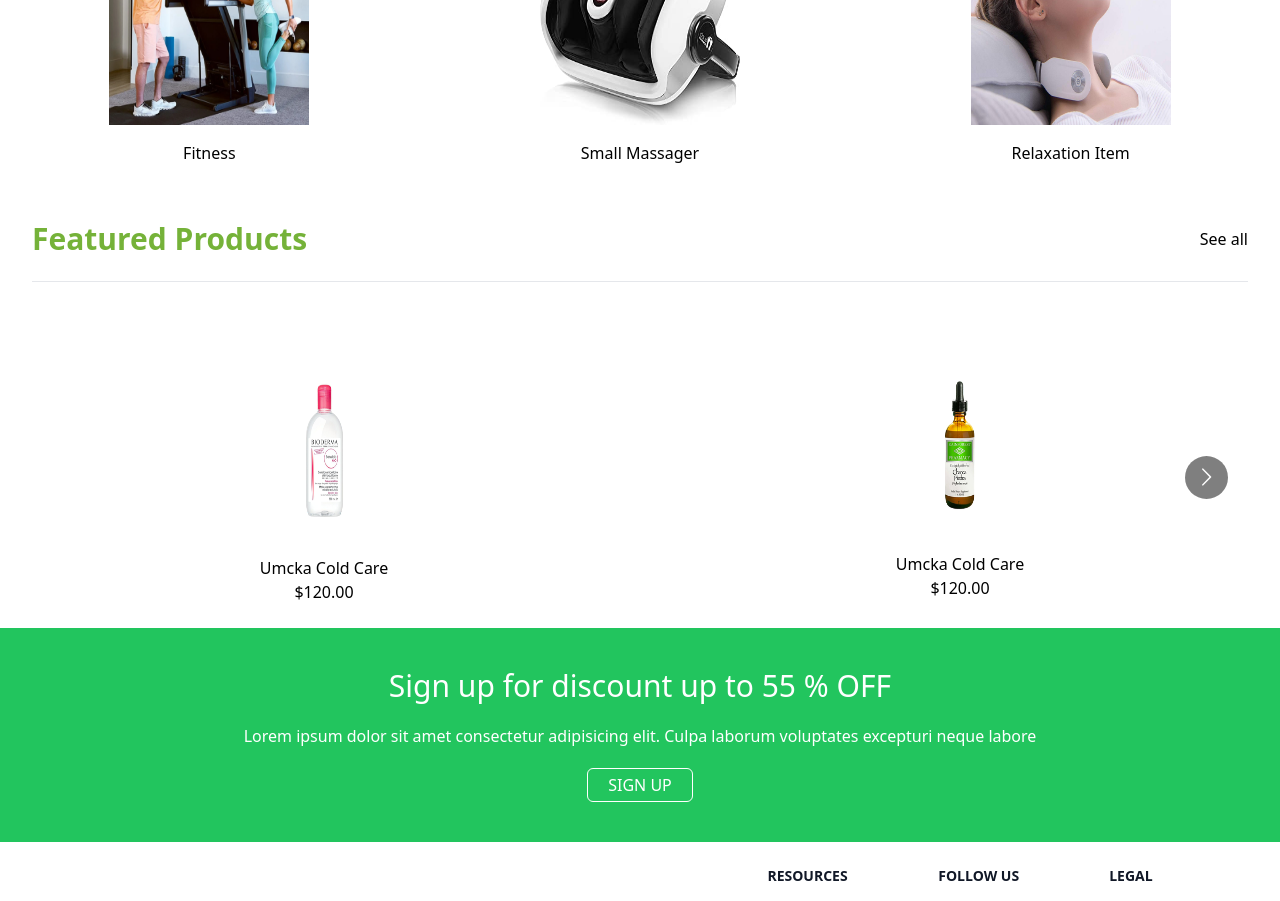
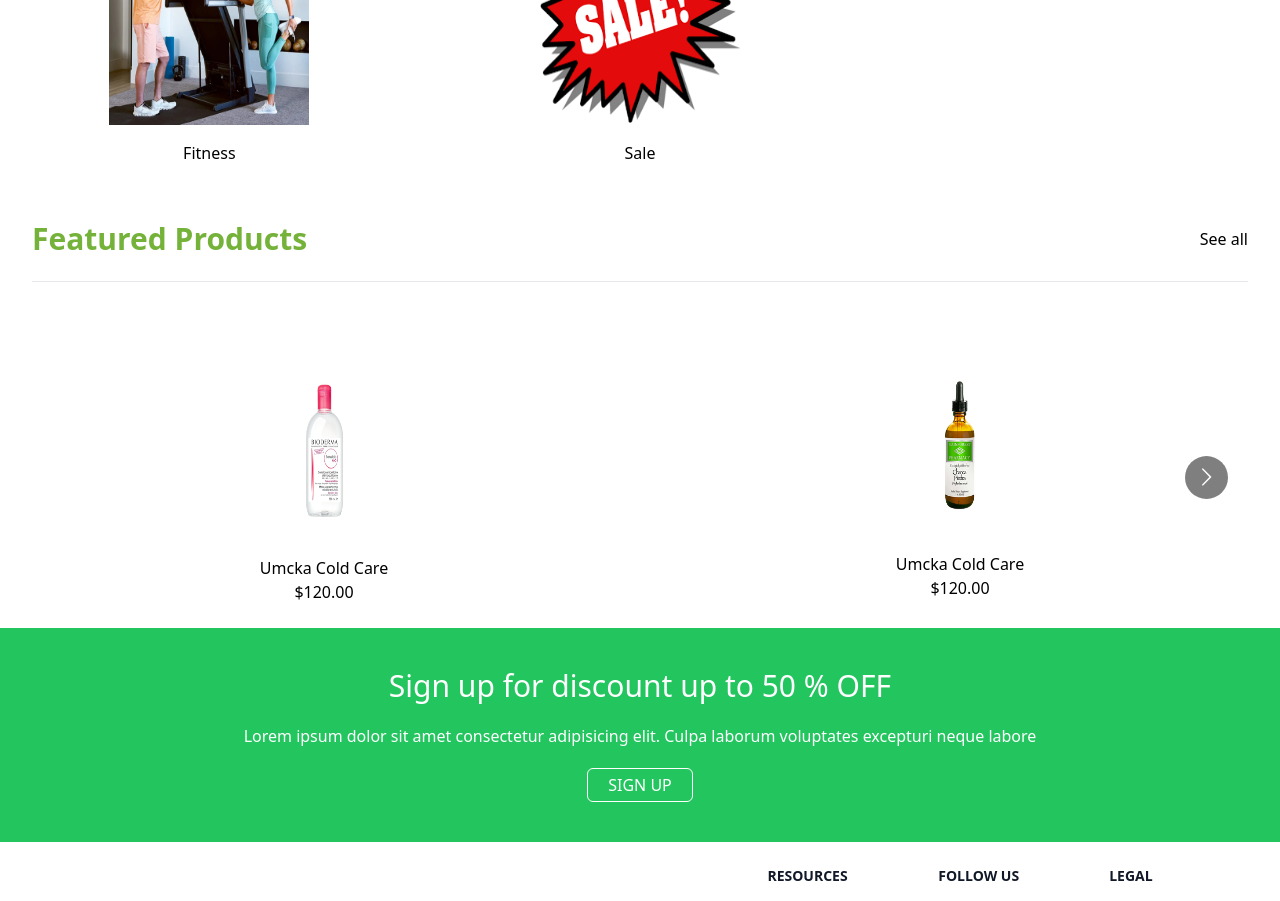
Before and after one commit to pharmacity-xyz/ui-nextjs, a Next.js app: page / in a window 1280 px wide. Shown: the part 880-1781 px from the top of the page. Built offline with nearby package versions, Linux system fonts and the light colour scheme.

Commit message:
Update massage

```diff
--- a/datas/productList.json
+++ b/datas/productList.json
@@ -25,14 +25,8 @@
   },
   {
     "id": 5,
-    "name": "Small Massager",
-    "img": "/images/foot_massage.jpg",
-    "link": "/"
-  },
-  {
-    "id": 6,
-    "name": "Relaxation Item",
-    "img": "/images/relaxation_device.jpg",
+    "name": "Sale",
+    "img": "/images/sale.png",
     "link": "/"
   }
 ]
--- a/pages/index.tsx
+++ b/pages/index.tsx
@@ -69,7 +69,7 @@ const Home: NextPage = () => {
             <div key={product.id} className="grid">
               <Image src={product.img} width="200" height="200" />
               <Link href={product.link}>
-                <a className="text-center py-4">{product.name}</a>
+                <a className="text-center py-4 hover:underline">{product.name}</a>
               </Link>
             </div>
           ))}
@@ -90,7 +90,7 @@ const Home: NextPage = () => {
         <Slider />
       </div>
       <div className="bg-green-500 text-white text-center py-10 mt-5">
-        <h1 className="w-full text-3xl">Sign up for discount up to 55 % OFF</h1>
+        <h1 className="w-full text-3xl">Sign up for discount up to 50 % OFF</h1>
         <p className="w-full py-5">
           Lorem ipsum dolor sit amet consectetur adipisicing elit. Culpa laborum
           voluptates excepturi neque labore
```
Also changed, not shown: public/images/sale.png (added).
